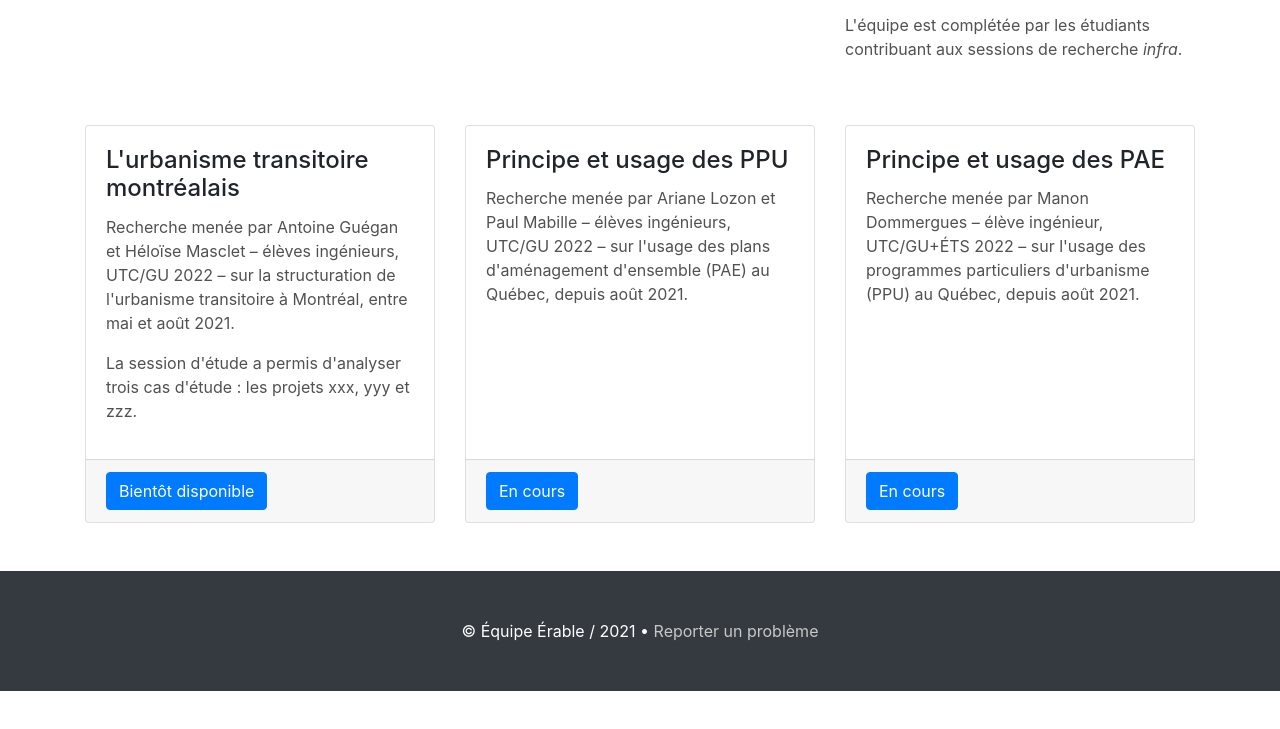
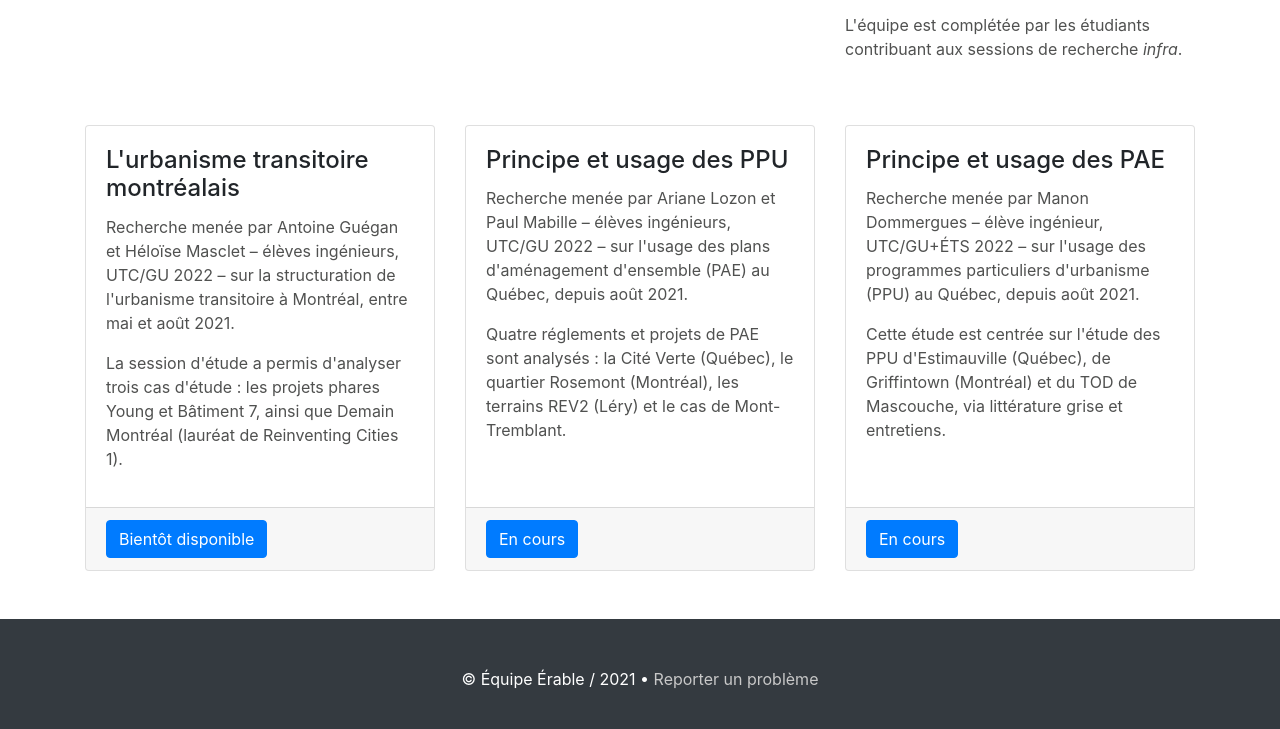
Before and after one commit to projet-erable/projet-erable.github.io, a website: page index.html in a window 1280 px wide. Shown: the part 1004-1733 px from the top of the page. Before the commit the page ends 1695 px from the top, so only its background shows below. Drawn offline with Linux system fonts and the light colour scheme.

Commit message:
Update index.html

```diff
--- a/index.html
+++ b/index.html
@@ -125,7 +125,7 @@
           <div class="card-body">
             <h4 class="card-title" id="SessionE21">L'urbanisme transitoire montréalais</h4>
             <p class="card-text" style="color:rgba(80,81,80)">Recherche menée par Antoine Guégan et Héloïse Masclet – élèves ingénieurs, UTC/GU 2022 – sur la structuration de l'urbanisme transitoire à Montréal, entre mai et août 2021.</p>
-	    <p class="card-text" style="color:rgba(80,81,80)">La session d'étude a permis d'analyser trois cas d'étude : les projets xxx, yyy et zzz.<p/>
+	    <p class="card-text" style="color:rgba(80,81,80)">La session d'étude a permis d'analyser trois cas d'étude : les projets phares Young et Bâtiment 7, ainsi que Demain Montréal (lauréat de Reinventing Cities 1).<p/>
           </div>
           <div class="card-footer">
             <a href="#SessionE21" class="btn btn-primary">Bientôt disponible</a>
@@ -137,6 +137,7 @@
           <div class="card-body">
             <h4 class="card-title" id="SessionA21">Principe et usage des PPU</h4>
             <p class="card-text" style="color:rgba(80,81,80)">Recherche menée par Ariane Lozon et Paul Mabille – élèves ingénieurs, UTC/GU 2022 – sur l'usage des plans d'aménagement d'ensemble (PAE) au Québec, depuis août 2021.</p>
+	    <p class="card-text" style="color:rgba(80,81,80)">Quatre réglements et projets de PAE sont analysés : la Cité Verte (Québec), le quartier Rosemont (Montréal), les terrains REV2 (Léry) et le cas de Mont-Tremblant.<p/>
           </div>
           <div class="card-footer">
             <a href="#SessionA21" class="btn btn-primary">En cours</a>
@@ -148,7 +149,8 @@
           <div class="card-body">
             <h4 class="card-title" id="SessionD12">Principe et usage des PAE</h4>
             <p class="card-text" style="color:rgba(80,81,80)">Recherche menée par Manon Dommergues – élève ingénieur, UTC/GU+ÉTS 2022 – sur l'usage des programmes particuliers d'urbanisme (PPU) au Québec, depuis août 2021.</p>
-          </div>
+	    <p class="card-text" style="color:rgba(80,81,80)">Cette étude est centrée sur l'étude des PPU d'Estimauville (Québec), de Griffintown (Montréal) et du TOD de Mascouche, via littérature grise et entretiens.<p/>
+	  </div>
           <div class="card-footer">
             <a href="#SessionD12" class="btn btn-primary">En cours</a>
           </div>
```
